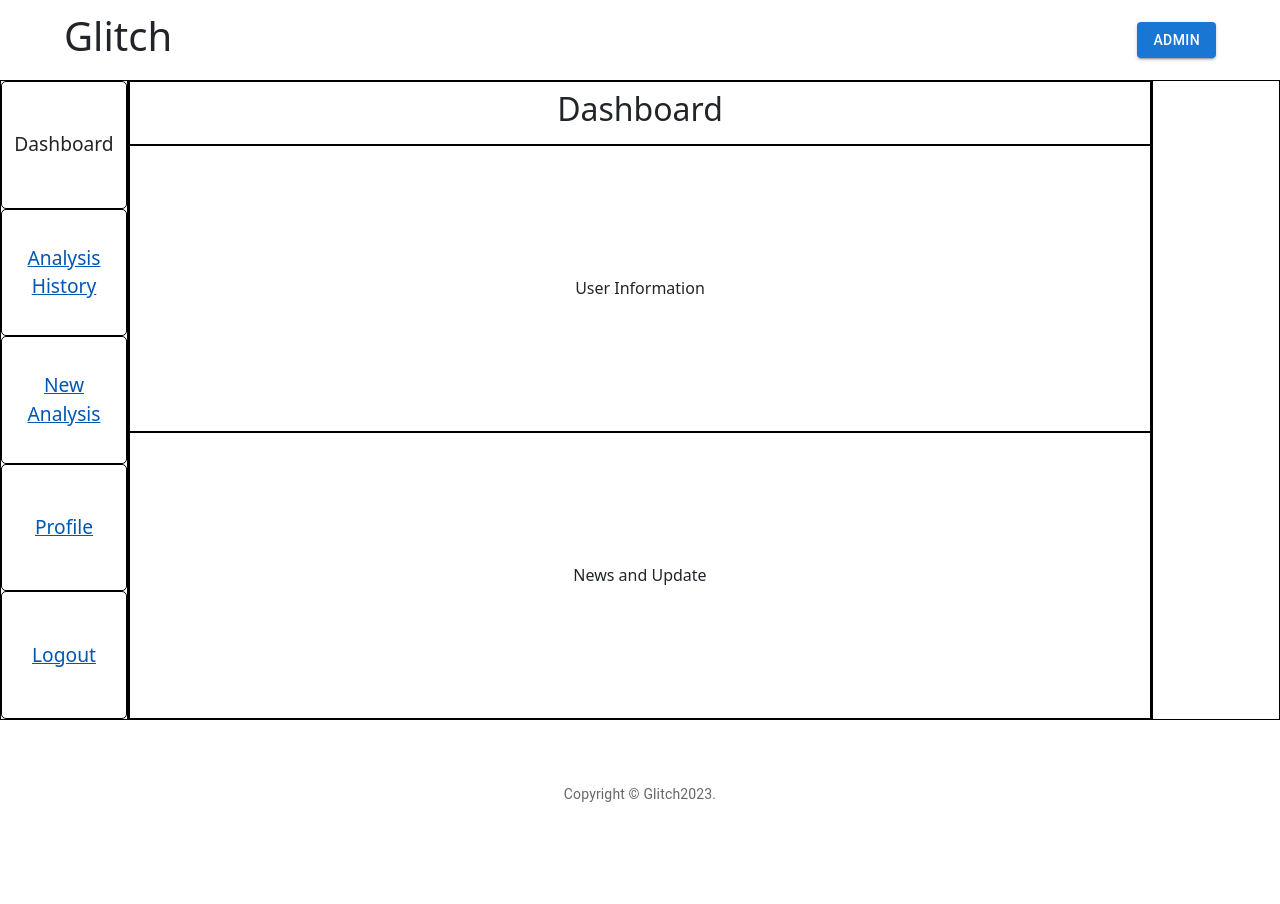
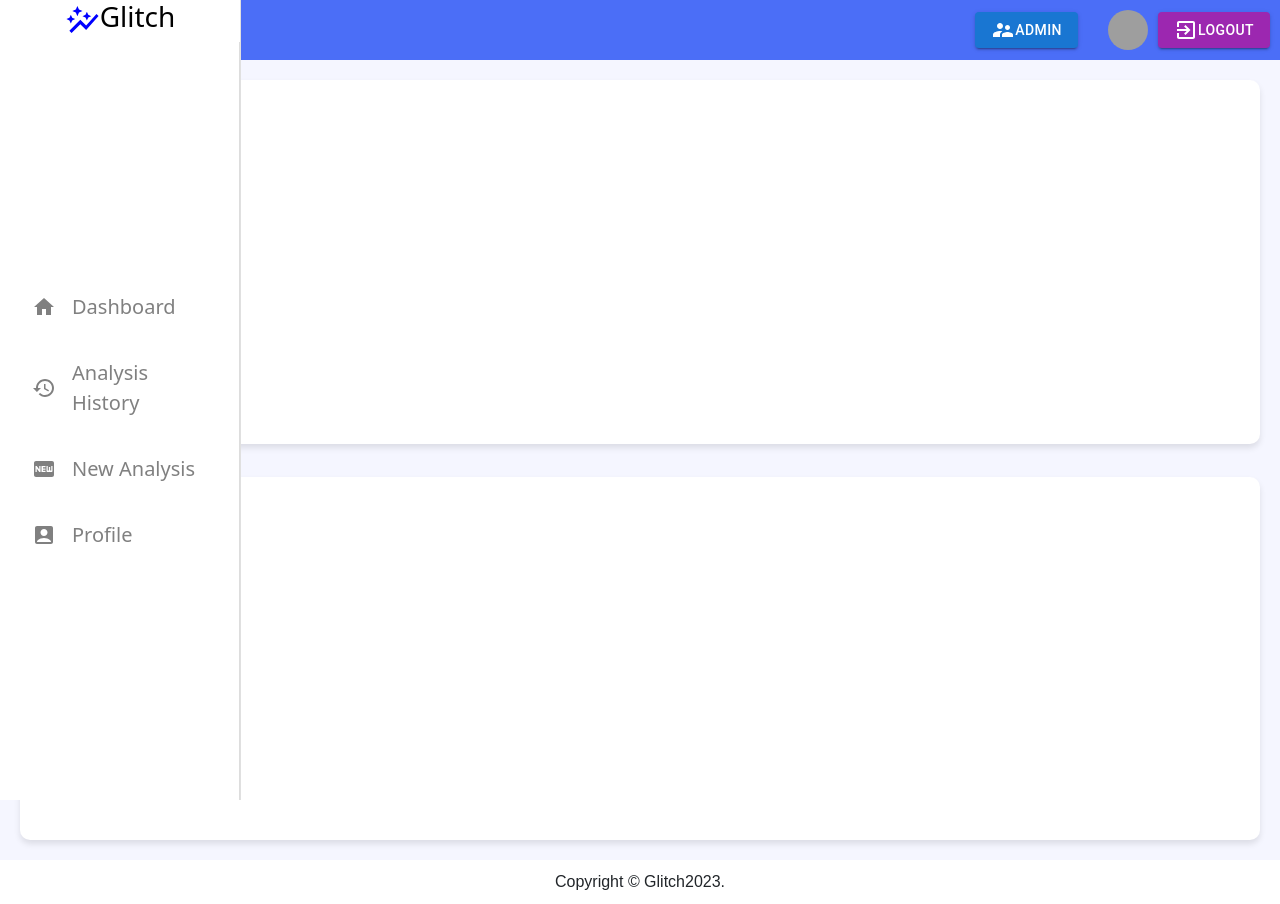
Before and after one commit to ZXGBryce/9900backup, a React (Create React App) app in the folder frontend/: page /admin in a window 1280 px wide. Both pictures are taken after a click on the item "Dashboard". Before the commit the page ends 804 px from the top, so only its background shows below. Built offline with nearby package versions, Linux system fonts and the light colour scheme; grey boxes are pictures that could not be loaded.

Commit message:
new framework selection

```diff
--- a/frontend/src/css/Footer.css
+++ b/frontend/src/css/Footer.css
@@ -2,9 +2,7 @@
     background-color: #ffffff;
     padding: 10px 0;
     text-align: center;
-    position: absolute;
-    bottom: 0;
     width: 100%;
-    height: 50px;
+    height: 60px;
     font-family: Arial, sans-serif;
 }
--- a/frontend/src/css/Site.css
+++ b/frontend/src/css/Site.css
@@ -1,14 +1,16 @@
 .site-struct {
     display: flex;
     flex-direction: column;
-    min-height: 100vh;
+    height: 100vh;
     background-color: #f5f6ff;
 }
 
 .main-container {
+    flex: 1;
     display: flex;
     justify-content: center;
     align-items: center;
     height: calc(100vh - 50px - 60px);
     padding: 20px;
+    background-color: #f5f6ff;
 }
--- /dev/null
+++ b/frontend/src/css/pages/Dashboard.css
@@ -0,0 +1,17 @@
+.main-container {
+    justify-content: center;
+    flex: 1;
+    flex-direction: column;
+    min-height: 100vh;
+    background-color: #f5f6ff;
+}
+
+.container-block {
+    flex: 1;
+    background-color: white;
+    border-radius: 10px;
+    justify-content: center;
+    padding: 20px;
+    width: 100%;
+    box-shadow: 0 4px 6px rgba(0, 0, 0, 0.1);
+}
--- a/frontend/src/pages/dashboard.jsx
+++ b/frontend/src/pages/dashboard.jsx
@@ -1,7 +1,11 @@
 import { Copyright } from '../helper';
 import { BrowserRouter, Routes, Link, Route, useNavigate, useLocation } from 'react-router-dom';
-import Button from '@mui/material/Button';
 import callAPI from '../callAPI';
+import Header from '../components/Header'
+import Footer from '../components/Footer'
+
+import "../css/pages/Dashboard.css"
+import "../css/Site.css"
 
 const Dashboard = (props) => {
     const navigate = useNavigate();
@@ -44,44 +48,22 @@ const Dashboard = (props) => {
     }
     const logoutAction = async () => {
       localStorage.clear();
-      // localStorage.removeItem('token');
-      // localStorage.removeItem('email');
-      props.setToken(null);
       navigate('/');
     }
 
     return (
-      <div style={{height:'100vh'}}>
-        <div style={{ display: 'flex', alignItems: 'center', height:'10%',justifyContent: 'space-between', width: '100%'}}>
-          <div style={{marginLeft: '5%', display: 'flex ', alignItems: 'center'}}><h1>Glitch</h1></div>
-          <Button variant="contained" color="primary" onClick={handleAdminOnClick} style={{ marginRight: '5%' }}>
-            Admin
-          </Button>
-        </div>
-        {/* <hr /> */}
-
-        {/* Bottom half */}
-        <div style={{ display: 'flex', alignItems: 'center', height:'80%', justifyContent: 'center'}}>
-          <div style={{ display: 'flex', flexDirection:'column', alignItems: 'center', width: '10%', height: '100%', border: '1px solid black'}}>
-            <div className='unclickableDiv'>Dashboard</div>
-            <div className='clickableDiv'>Analysis History</div>
-            <div className='clickableDiv' onClick={() => navigate('/newAnalysis')}>New Analysis</div>
-            <div className='clickableDiv'>Profile</div>
-            <div className='clickableDiv'onClick={logoutAction}>Logout</div>
+      <div className='site-struct'>
+        <Header/>
+        <div className='main-container'>
+          <div className='container-block'>
+            <h1>Block 1</h1>
           </div>
-          <div style={{ display: 'flex ', flexDirection:'column', alignItems: 'center', justifyContent: 'center', width: '80%',height: '100%', border: '1px solid black'}}>
-            <div style={{width: '100%', height: '10%', display: 'flex', alignItems: 'center', justifyContent: 'center', border: '1px solid black'}}><h2>Dashboard</h2></div>
-            <div style={{width: '100%', height: '45%', display: 'flex', alignItems: 'center', justifyContent: 'center', border: '1px solid black'}}>User Information</div>
-            <div style={{width: '100%', height: '45%', display: 'flex', alignItems: 'center', justifyContent: 'center', border: '1px solid black'}}>News and Update</div>
-          </div>
-          <div style={{ display: 'flex ', alignItems: 'center', width: '10%',height: '100%', border: '1px solid black'}}>
+          <hr />
+          <div className='container-block'>
+            <h1>Block 2</h1>
           </div>
         </div>
-
-        <div className="App">
-
-        </div>
-        <Copyright sx={{ mt: 8, mb: 4 }} />
+        <Footer/>
       </div>
     )
   }
--- a/frontend/src/pages/newAnalysis.jsx
+++ b/frontend/src/pages/newAnalysis.jsx
@@ -1,8 +1,18 @@
+import { useState } from 'react';
 import { Copyright } from '../helper';
 import { BrowserRouter, Routes, Link, Route, useNavigate, useLocation } from 'react-router-dom';
+import Header from '../components/Header'
+import Footer from '../components/Footer'
+import "../css/Site.css"
+import { Box, Typography } from '@mui/material';
+import { styled } from '@mui/material/styles';
+
+import { useCustomNavigate, } from '../utils'
 
 const NewAnalysis = (props) => {
-    const navigate = useNavigate();
+    const navigate = useCustomNavigate()
+    const [activeBox, setActiveBox] = useState(null)
+
     //TODO: Wait for backend to be ready, then change the API call
     // const logoutAction = async () => {
     //   const res = await fetch('http://localhost:5005/user/auth/logout', {
@@ -22,51 +32,74 @@ const NewAnalysis = (props) => {
     //     navigate('/');
     //   }
     // }
-    const logoutAction = async () => {
-      localStorage.clear();
-      // localStorage.removeItem('token');
-      // localStorage.removeItem('email');
-      props.setToken(null);
-      navigate('/');
+
+    const StyledBox = styled(Box)(({ theme, bgcolor, active }) => ({
+      width: '300px',
+      height: '70vh',
+      borderRadius: '8px',
+      boxShadow: '0px 4px 10px rgba(0, 0, 0, 0.3)',
+      margin: theme.spacing(1),
+      display: 'flex',
+      alignItems: 'center',
+      justifyContent: 'center',
+      background: `linear-gradient(45deg, ${bgcolor}, ${shadeColor(bgcolor, -20)})`,
+      transition: 'all 0.3s ease',
+
+      '&:hover': {
+        transform: 'scale(1.05)',
+        cursor: 'pointer',
+        backgroundColor: shadeColor(bgcolor, -10),
+        boxShadow: '0px 6px 15px rgba(0, 0, 0, 0.4)',
+      },
+
+      backgroundColor: active ? shadeColor(bgcolor, -30) : bgcolor,  // Darken more when active
+    }));
+
+    // Helper function to darken or lighten a color
+    function shadeColor(color, percent) {
+      const R = parseInt(color.substring(1, 3), 16);
+      const G = parseInt(color.substring(3, 5), 16);
+      const B = parseInt(color.substring(5, 7), 16);
+
+      const getHex = (num) => {
+        const result = parseInt(num).toString(16);
+        return result.length === 1 ? "0" + result : result;
+      };
+
+      return `#${getHex(R * (100 + percent) / 100)}${getHex(G * (100 + percent) / 100)}${getHex(B * (100 + percent) / 100)}`;
     }
 
+
+    const handleBoxClick = (boxName) => {
+      setActiveBox(boxName);
+      navigate(`analysis/${boxName}`)
+
+    };
+
     return (
-      <div style={{height:'100vh'}}>
-        <div style={{ display: 'flex', alignItems: 'center', height:'10%'}}>
-          <div style={{marginLeft: '5%', display: 'flex ', alignItems: 'center'}}><h1>Glitch</h1></div>
-
-        </div>
-        {/* <hr /> */}
-
-        {/* Bottom half */}
-        <div style={{ display: 'flex', alignItems: 'center', height:'80%', justifyContent: 'center'}}>
-          <div style={{ display: 'flex', flexDirection:'column', alignItems: 'center', width: '10%', height: '100%', border: '1px solid black'}}>
-            <div className='clickableDiv' onClick={() => navigate('/dashboard')}>Dashboard</div>
-            <div className='clickableDiv'>Analysis History</div>
-            <div className='unclickableDiv' onClick={() => navigate('/newAnalysis')}>New Analysis</div>
-            <div className='clickableDiv'>Profile</div>
-            <div className='clickableDiv' onClick={logoutAction}>Logout</div>
-          </div>
-          <div style={{ display: 'flex ', flexDirection:'column', alignItems: 'center', justifyContent: 'center', width: '80%',height: '100%', border: '1px solid black'}}>
-            <div style={{width: '100%', height: '10%', display: 'flex', alignItems: 'center', justifyContent: 'center', border: '1px solid black'}}><h2>New Analysis</h2></div>
-            <div style={{width: '100%', height: '5%', display: 'flex', alignItems: 'center', justifyContent: 'center', border: '1px solid black'}}><h4>Select Frameworks</h4></div>
-
-            {/* All the Framworks */}
-            <div style={{width: '100%', height: '85%', display: 'flex', alignItems: 'center', justifyContent: 'center', border: '1px solid black'}}>
-              <div style={{width: '20%', height: '80%', display: 'flex', alignItems: 'center', justifyContent: 'center', border: '1px solid black'}}>TCFD</div>
-              <div style={{width: '20%', height: '80%', display: 'flex', alignItems: 'center', justifyContent: 'center', border: '1px solid black'}}>TNFD</div>
-              <div style={{width: '20%', height: '80%', display: 'flex', alignItems: 'center', justifyContent: 'center', border: '1px solid black'}}>APRA-CPG 229</div>
-              <div style={{width: '20%', height: '80%', display: 'flex', alignItems: 'center', justifyContent: 'center', border: '1px solid black'}}>IFRS</div>
-            </div>
-          </div>
-          <div style={{ display: 'flex ', alignItems: 'center', width: '10%',height: '100%', border: '1px solid black'}}>
+      <div className='site-struct'>
+        <Header/>
+        <div className='main-container'>
+          <div style={{ display:'flex', flexDirection:'row', justifyContent:'center'}}>
+          <StyledBox
+            bgcolor="#FE905D"
+            onClick={() => handleBoxClick('TCFD')}
+            active={activeBox === 'TCFD'}
+          >
+            <Typography variant="body1" style={{ fontSize:'35px', alignItems:'center'}}>TCFD</Typography>
+          </StyledBox>
+          <StyledBox bgcolor="#FEC35D" onClick={() => handleBoxClick('TNFD')} active={activeBox === 'TNFD'}>
+            <Typography variant="body1" style={{ fontSize:'35px',}}>TNFD</Typography>
+          </StyledBox>
+          <StyledBox bgcolor="#BDFC48"  onClick={() => handleBoxClick('APRA-CPG229')} active={activeBox === 'APRA-CPG229'}>
+            <Typography variant="body1" style={{ fontSize:'35px',}}> APRA-CPG229 </Typography>
+          </StyledBox>
+          <StyledBox bgcolor="#48D6FC"onClick={() => handleBoxClick('IFRS')} active={activeBox === 'IFRS'}>
+            <Typography variant="body1" style={{ fontSize:'35px',}}>IFRS</Typography>
+          </StyledBox>
           </div>
         </div>
-
-        <div className="App">
-
-        </div>
-        <Copyright sx={{ mt: 8, mb: 4 }} />
+        <Footer/>
       </div>
 
     );
```
